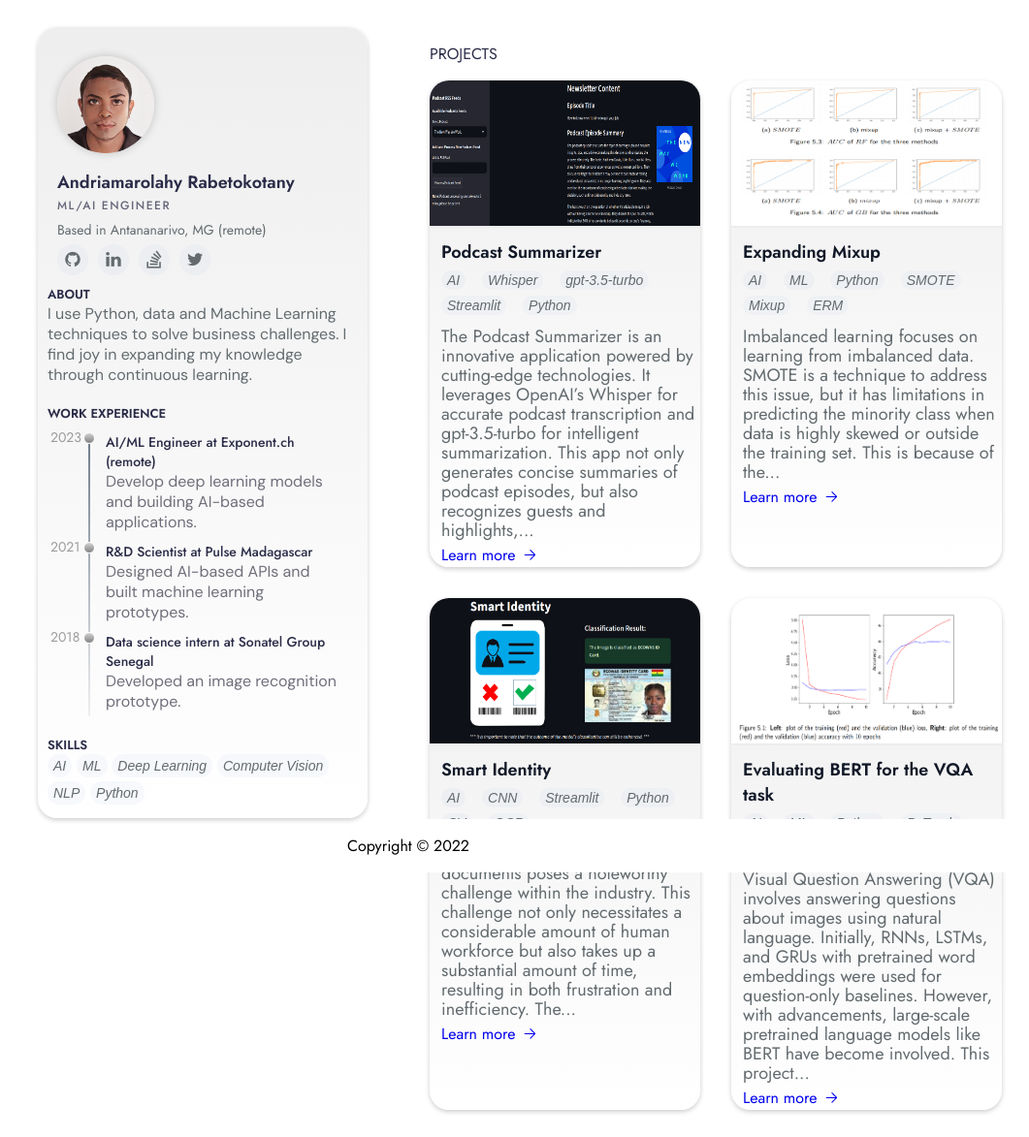
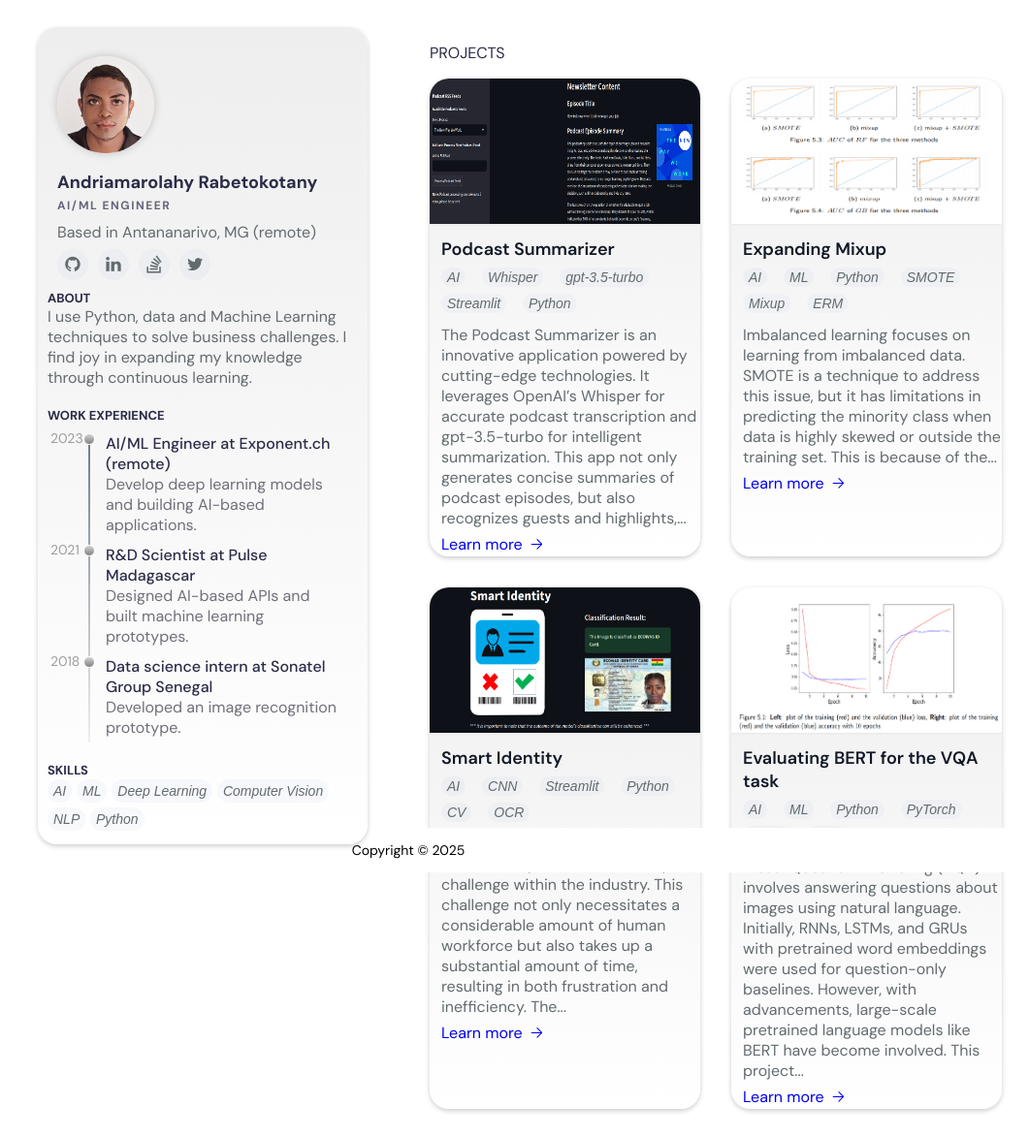
Before and after one commit to marolAI/marolAI.github.io, a Jekyll site: the page built from index.html, in a window 1280 px wide. Shown: the whole page at 97% size, without its empty margins (219-1280 px from the left). Built offline with Jekyll 4.4.1, drawn with Linux system fonts in a browser that asks for light colours; the list of posts is cut into pages by our own code.

Commit message:
fix: change font to DM sans

```diff
--- a/_includes/footer.html
+++ b/_includes/footer.html
@@ -1,3 +1,3 @@
 <footer>
-    <p>Copyright &copy; 2022</p>
+    <p>Copyright &copy; 2025</p>
 </footer>
--- a/_includes/sidebar.html
+++ b/_includes/sidebar.html
@@ -3,7 +3,7 @@
         <!-- <div class="header-wrapper"> -->
         <img class="avatar" src="/assets/images/profile.png" alt="avatar" />
         <h1 class="fullname">Andriamarolahy Rabetokotany</h1>
-        <h2 class="jobtitle">ML/AI Engineer</h2>
+        <h2 class="jobtitle">AI/ML Engineer</h2>
         <p class="location"> Based in Antananarivo, MG (remote)</p>
         <div class="social">
             {% for medium in site.data.media %}
--- a/_sass/about.scss
+++ b/_sass/about.scss
@@ -38,7 +38,7 @@
   position: relative;
   line-height: 0.1;
   font-size: 18px;
-  font-weight: 700;
+  // font-weight: 700;
   white-space: nowrap;
   margin-top: 30px;
 }
@@ -47,7 +47,6 @@
   line-height: 0.1;
   font-size: 12px;
   white-space: nowrap;
-  font-weight: 500;
   opacity: 0.7;
   text-transform: uppercase;
   letter-spacing: 1.5px;
@@ -55,7 +54,7 @@
 .location{
   position: relative;
   line-height: 0.1;
-  font-size: 14px;
+  font-size: 16px;
   color: #636b6f;
 }
 .social {
@@ -128,8 +127,6 @@
   font-size: 16px;
   margin: 0;
   text-align: left;
-  font-weight: 400;
-  font-family: "DM Sans", sans-serif;
 }
 
 .experience-timeline {
@@ -182,11 +179,10 @@
 }
 .experience-item-title {
   font-weight: 500;
-  font-size: 14px;
+  font-size: 16px;
 }
 
 .experience-item-desc {
   font-size: 16px;
   color: #6f6f7b;
-  font-family: "DM Sans", sans-serif;
 }
--- a/_sass/main.scss
+++ b/_sass/main.scss
@@ -1,11 +1,15 @@
-@import url("https://fonts.googleapis.com/css?family=DM+Sans:400,500|Jost:400,500,600&display=swap");
+@import url('https://fonts.googleapis.com/css2?family=DM+Sans:ital,opsz,wght@0,9..40,100..1000;1,9..40,100..1000&family=Open+Sans:wdth,wght@87.5,300&display=swap');
 
 * {
   box-sizing: border-box;
 }
 body {
   color: #2b2c48;
-  font-family: "Jost", sans-serif;
+  font-family: "DM sans", sans-serif;
+  font-size: 18px;
+  font-weight: 400;
+  font-style: normal;
+  font-variation-settings: "wdth" 100;
   background-size: 100px 100px;
   background-position: 0 0, 50px 50px;
   background-color: #ffffff;
@@ -27,6 +31,7 @@ body {
   margin-left: 32px;
 }
 .section-title{
+  font-size: 16px;
   text-transform: uppercase;
 }
 
@@ -39,6 +44,7 @@ footer {
   transform: translateX(-50%);
   width: 100%;
   text-align: center;
+  font-size: 14px;
 }
 
 footer img {
--- a/_sass/project.scss
+++ b/_sass/project.scss
@@ -56,8 +56,7 @@
 // }
 
 .project-card-description{
-    font-size: 18px;
-    line-height: 20px;
+    font-size: 16px;
     color: #636b6f;
     margin-bottom: 4px;
     margin-top: 8px;
@@ -70,7 +69,6 @@
     margin-top: 4px;
     margin-left: 12px;
     font-size: 16px;
-    line-height: 20px;
     border-color: rgb(130, 150, 180);
     border-width: 0;
     color: rgb(130, 150, 180);
@@ -112,10 +110,9 @@
     padding-right: 16px;
     padding-bottom: 8px;
     padding-top: 8px;
-    font-size: 14px;
+    font-size: 16px;
     font-style: italic;
     line-height: 16px;
-    font-weight: 400;
     border-radius: 9999px;
     color: rgba(75, 85, 99, 1);
     background-color: rgba(243, 244, 246, 1);
@@ -130,7 +127,7 @@
 }
 
 .project-title{
-    font-size: 24px;
+    font-size: 18px;
     font-weight: 600;
     margin-top: 32px;
 }
@@ -147,7 +144,7 @@
 
 .project-links{
     display: flex;
-    font-size: 20px;
+    font-size: 18px;
     line-height: 18px;
     color: rgba(75, 85, 99, 1);
 }
@@ -174,7 +171,7 @@
     padding-left: 4px;
     padding-right: 4px;
     border-radius: 9999px;
-    font-size: 14px;
+    font-size: 16px;
     line-height: 20px;
     border-width: 0;
     color: rgba(17, 24, 39, 1);
@@ -196,9 +193,9 @@
 
 .project-description{
     max-width: 768px;
-    font-size: 18px;
+    font-size: 16x;
     color: #636b6f;
-    line-height: 24px;
+    // line-height: 24px;
 }
 
 .about-project{
```
